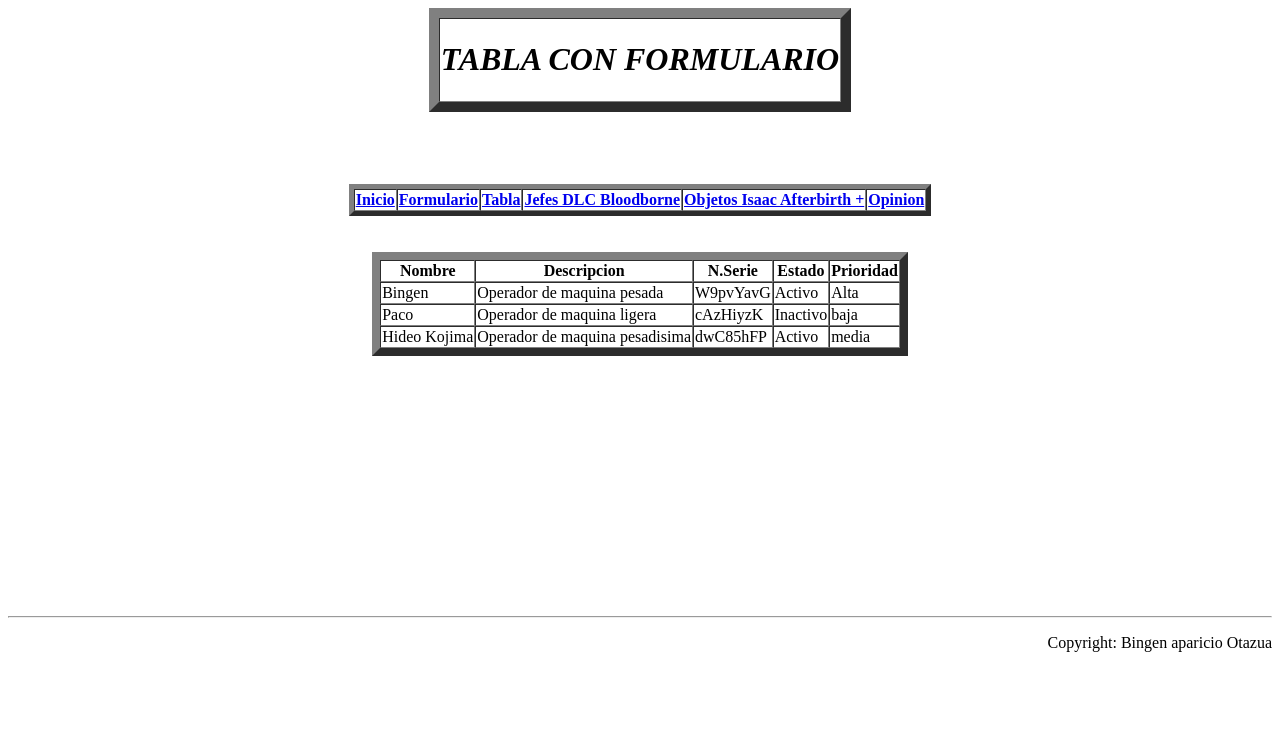
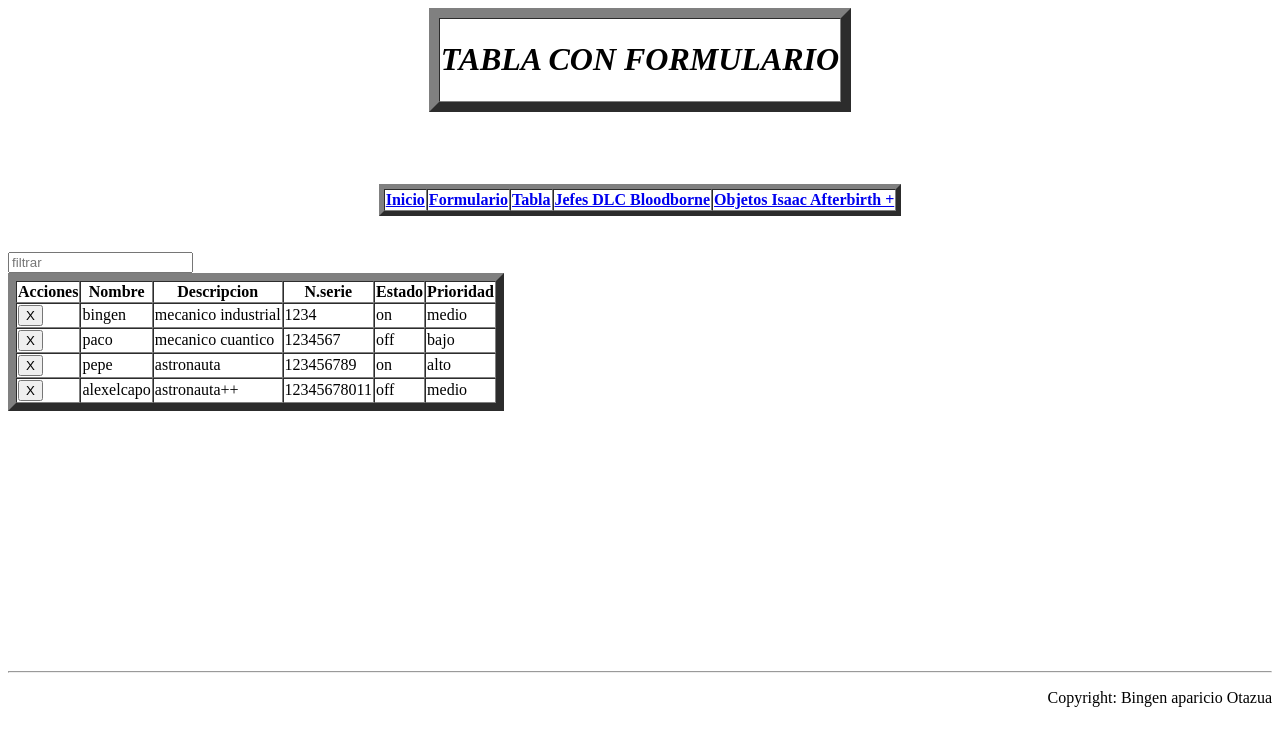
Before and after one commit to bingen99/practica1, a plain HTML site: page tabla.html in a window 1280 px wide. Drawn offline with Linux system fonts and the light colour scheme.

Commit message:
practica1 de js

```diff
--- /dev/null
+++ b/js/codigo.js
@@ -0,0 +1,114 @@
+const DATOS = [
+  {
+    nombre: "bingen",
+    descripcion: "mecanico industrial",
+    numeroserie: "1234",
+    estado: "on",
+    prioridad: "medio",
+  },
+  {
+    nombre: "paco",
+    descripcion: "mecanico cuantico",
+    numeroserie: "1234567",
+    estado: "off",
+    prioridad: "bajo",
+  },
+  {
+    nombre: "pepe",
+    descripcion: "astronauta",
+    numeroserie: "123456789",
+    estado: "on",
+    prioridad: "alto",
+  },
+
+  {
+    nombre: "alexelcapo",
+    descripcion: "astronauta++",
+    numeroserie: "12345678011",
+    estado: "off",
+    prioridad: "medio",
+  },
+];
+
+window.onload = function tablarellenadatos() {
+  const cuerpotabla = document.getElementById("cuerpoTabla");
+
+  for (i = 0; i < DATOS.length; i++) {
+    const tr = document.createElement("tr");
+
+    tr.setAttribute("id", "fila" + i); //asigna un id independiente a cada fila que mas adelante servira para el filtro
+
+    let tdacciones = document.createElement("td");
+    let boton = document.createElement("button");
+    boton.textContent = "X";
+    boton.setAttribute("onclick", "borrafilas(this)");
+    tdacciones.appendChild(boton);
+    tr.appendChild(tdacciones);
+
+    let tdnombre = document.createElement("td");
+
+    tdnombre.textContent = DATOS[i].nombre;
+
+    tr.appendChild(tdnombre);
+
+    let tddescripcion = document.createElement("td");
+
+    tddescripcion.textContent = DATOS[i].descripcion;
+
+    tr.appendChild(tddescripcion);
+
+    let tdnumeroserie = document.createElement("td");
+
+    tdnumeroserie.textContent = DATOS[i].numeroserie;
+
+    tr.appendChild(tdnumeroserie);
+
+    let tdestado = document.createElement("td");
+
+    tdestado.textContent = DATOS[i].estado;
+
+    tr.appendChild(tdestado);
+
+    let tdprioridad = document.createElement("td");
+
+    tdprioridad.textContent = DATOS[i].prioridad;
+
+    tr.appendChild(tdprioridad);
+
+    //agregamos las filas al cuerpo de la tabla y ya estaria creada
+
+    cuerpotabla.appendChild(tr);
+  }
+};
+
+function borrafilas(i) {
+  let padre = i.parentNode.parentNode;
+  document.getElementById("cuerpoTabla").removeChild(padre);
+}
+
+function filtrado() {
+  let filtrar = document.getElementById("filtrar").value.toLowerCase();
+
+  if (filtrar.length >= 3) {
+    DATOS.filter((dato) => {
+      let i = DATOS.indexOf(dato);
+      if (document.getElementById("fila" + i) != null) {
+        if (
+          dato.nombre.toLowerCase().includes(filtrar) ||
+          dato.descripcion.toLowerCase().includes(filtrar)
+        ) {
+          document.getElementById("fila" + i).style = "display:table-row;"; //esta linea saca los resultados que coincidan con el filtro dejandolos solos y ocultando los que no coinciden
+        } else {
+          document.getElementById("fila" + i).style = "display:none;"; //esta linea hace desaparecer toda la tabla si no coincide ninguno de los 3 primeros caracteres con los datos de la tabla
+        }
+      }
+    });
+
+    //estas lineas debajo del else son para recuperar la tabla una vez borremos la busqueda realizada en el fitro
+  } else {
+    for (j = 0; j < DATOS.length; j++) {
+      if (document.getElementById("fila" + j) != null)
+        document.getElementById("fila" + j).style = "display:table-row;"; //recupera la tabla entera
+    }
+  }
+}
--- a/tabla.html
+++ b/tabla.html
@@ -6,9 +6,15 @@
   <meta http-equiv="X-UA-Compatible" content="IE=edge">
   <meta name="viewport" content="width=device-width, initial-scale=1.0">
   <title>tabla con formulario</title>
+
 </head>
 
 <body>
+
+
+
+
+
   <table border="10" align="center" cellspacing="0">
     <tr>
       <th>
@@ -20,49 +26,37 @@
 
   <table border="5" align="center" cellspacing="0">
     <tr>
-      <th><a href="http://localhost/practica1/?C=M;O=A">Inicio</a></th>
-      <th><a href="http://localhost/practica1/formulario.html">Formulario</a></th>
-      <th><a href="http://localhost/practica1/tabla.html">Tabla</a></th>
-      <th><a href="http://localhost/practica1/libre.html">Jefes DLC Bloodborne</a></th>
-      <th><a href="http://localhost/practica1/libre2.html">Objetos Isaac Afterbirth +</a></th>
-      <th><a href="http://localhost/practica1/libre3.html">Opinion</a></th>
+      <th><a href="./index.html">Inicio</a></th>
+      <th><a href="./formulario.html">Formulario</a></th>
+      <th><a href="./tabla.html">Tabla</a></th>
+      <th><a href="./libre.html">Jefes DLC Bloodborne</a></th>
+      <th><a href="./libre2.html">Objetos Isaac Afterbirth +</a></th>
     </tr>
   </table><br><br>
 
 
-  <table border="8" align="center" cellspacing="0">
+  <table border="8" cellspacing="0" id="tabla">
+
+
+    <label for="filtrar"></label>
+    <input type="text" placeholder="filtrar" id="filtrar" onkeyup="filtrado()">
+
 
     <tr>
+      <th>Acciones</th>
       <th>Nombre</th>
       <th>Descripcion</th>
-      <th>N.Serie</th>
+      <th>N.serie</th>
       <th>Estado</th>
       <th>Prioridad</th>
     </tr>
 
-    <tr>
-      <td>Bingen</td>
-      <td>Operador de maquina pesada</td>
-      <td>W9pvYavG</td>
-      <td>Activo</td>
-      <td>Alta</td>
-    </tr>
 
-    <tr>
-      <td>Paco</td>
-      <td>Operador de maquina ligera</td>
-      <td>cAzHiyzK</td>
-      <td>Inactivo</td>
-      <td>baja</td>
-    </tr>
+    <tbody id="cuerpoTabla">
 
-    <tr>
-      <td>Hideo Kojima</td>
-      <td>Operador de maquina pesadisima</td>
-      <td>dwC85hFP</td>
-      <td>Activo</td>
-      <td>media</td>
-    </tr>
+    </tbody>
+
+
   </table><br><br><br><br><br><br><br><br><br><br><br><br><br><br>
 
 
@@ -76,4 +70,6 @@
 
 </body>
 
+<script type="text/javascript" src="js/codigo.js"></script>
+
 </html>
```
